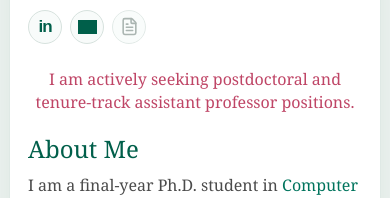
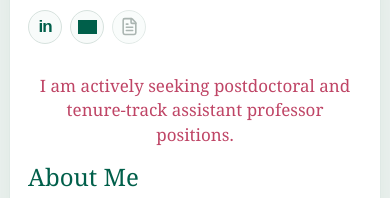
Before and after one commit to Ryan-hub-bit/ryan-hub-bit.github.io, a Next.js app: page / in a window 390 px wide. Shown: the part 311-509 px from the top of the page. Built offline with nearby package versions, Linux system fonts and the light colour scheme; grey boxes are pictures that could not be loaded.

Commit message:
Slightly enlarge and lower the job market notice

```diff
--- a/app/globals.css
+++ b/app/globals.css
@@ -169,7 +169,7 @@ strong { color: #333; font-weight: 600; }
   grid-template-areas: "identity notice portrait";
   align-items: center;
   gap: 36px;
-  margin-bottom: 44px;
+  margin-bottom: 48px;
 }
 
 .identity { grid-area: identity; }
@@ -344,9 +344,9 @@ a.social-link:focus-visible {
   padding: 0;
   color: #bf4566;
   text-align: center;
-  transform: translate(-8px, 36px);
+  transform: translate(-8px, 42px);
 }
-.opportunity-notice p { margin: 0; font-size: 1rem; font-weight: 400; line-height: 1.45; white-space: nowrap; }
+.opportunity-notice p { margin: 0; font-size: 1.0625rem; font-weight: 400; line-height: 1.45; white-space: nowrap; }
 
 .research-interests { margin-top: 20px; }
 .research-interests h2 {
@@ -542,7 +542,7 @@ footer p { margin: 0; }
     gap: 16px 32px;
     margin-bottom: 24px;
   }
-  .opportunity-notice { width: 100%; transform: translateY(8px); }
+  .opportunity-notice { width: 100%; transform: translateY(14px); }
 }
 
 @media (max-width: 820px) {
```
